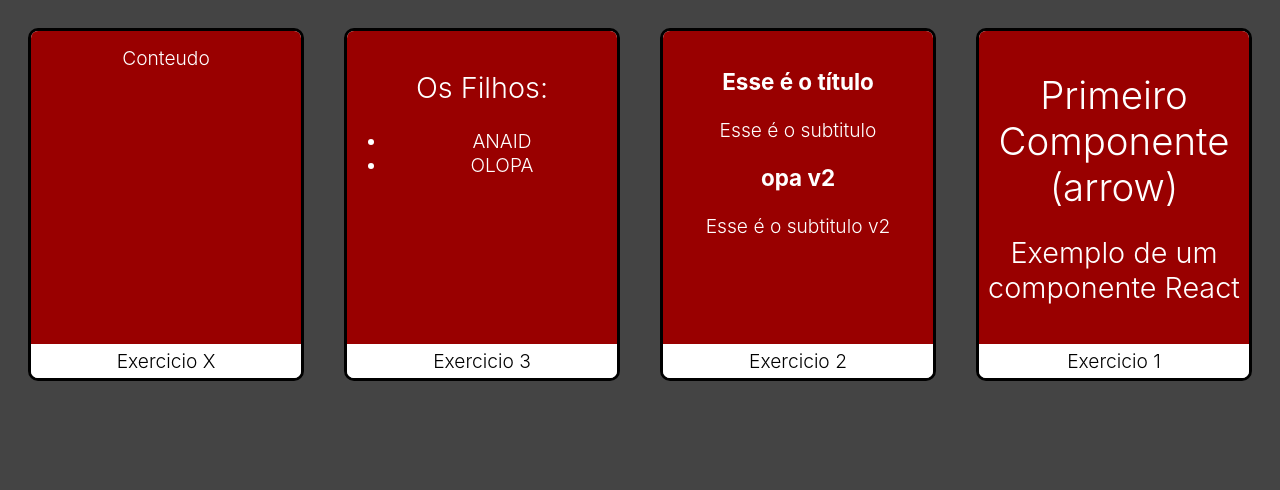
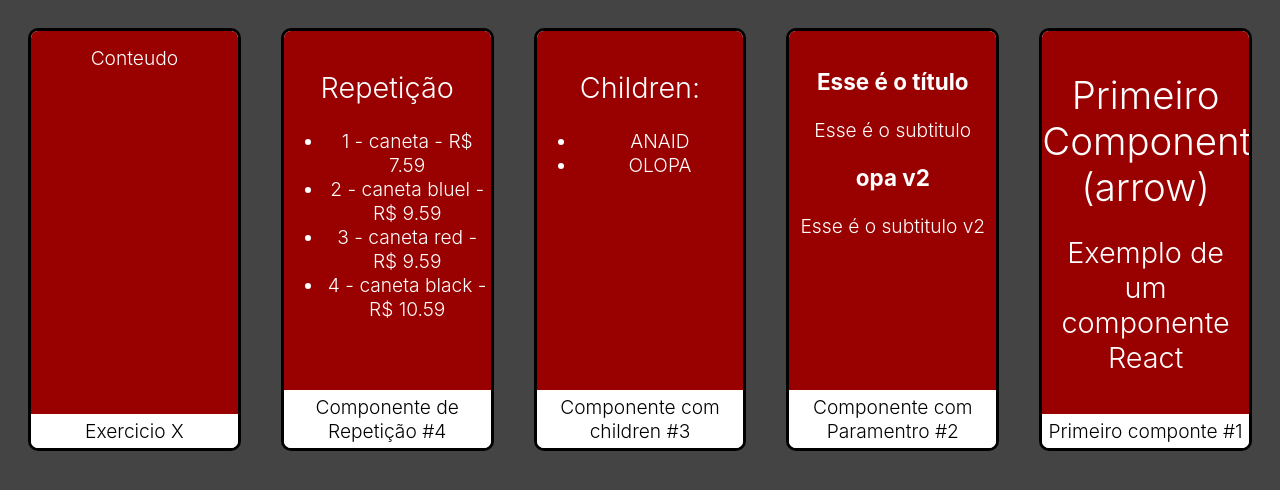
Before and after one commit to CronosUchoa/React-Praticando, a React (Create React App) app: page / in a window 1280 px wide. Shown: the top 490 px of the page. Built offline with nearby package versions, Linux system fonts and the light colour scheme.

Commit message:
componente de repetição

```diff
--- a/src/componentes/App.css
+++ b/src/componentes/App.css
@@ -1,3 +1,4 @@
 .App {
     display: flex;
+    flex-wrap: wrap;
 }
--- a/src/componentes/app.jsx
+++ b/src/componentes/app.jsx
@@ -1,9 +1,11 @@
 import React from 'react'
+import './App.css'
 import Primeiro from './layout/Primeiro'
 import ComParamentro from './layout/ComParamentro'
 import ComFilhos from './layout/ComFilhos'
 import Card from './layout/Card'
-import './App.css'
+import Repeticao from './layout/repeticao'
+
 
 const Appp = (props) =>(
 
@@ -12,7 +14,11 @@ const Appp = (props) =>(
     Conteudo
 </Card>
 
-<Card titulo="Exercicio 3">
+<Card titulo="Componente de Repetição #4">
+    <Repeticao></Repeticao>
+</Card>
+
+<Card titulo="Componente com children #3">
     <ComFilhos>
         <ul>
             <li>ANAID</li>
@@ -21,12 +27,12 @@ const Appp = (props) =>(
     </ComFilhos>
 </Card>
 
-<Card titulo="Exercicio 2">
+<Card titulo="Componente com Paramentro #2">
     <ComParamentro titulo="Esse é o título" subtitulo="Esse é o subtitulo"></ComParamentro>
     <ComParamentro titulo="opa v2" subtitulo="Esse é o subtitulo v2"/>
 </Card>
 
-<Card titulo="Exercicio 1">
+<Card titulo="Primeiro componte #1">
     <Primeiro></Primeiro>
 </Card>
 </div>)
--- /dev/null
+++ b/src/componentes/data/produtos.js
@@ -0,0 +1,8 @@
+let p =  [
+    {id:1, nome:'caneta', preco:'7.59'},
+    {id:2, nome:'caneta bluel', preco:'9.59'},
+    {id:3, nome:'caneta red', preco:'9.59'},
+    {id:4, nome:'caneta black', preco:'10.59'}
+]
+
+export default p;
--- a/src/componentes/layout/Card.css
+++ b/src/componentes/layout/Card.css
@@ -8,6 +8,7 @@
 
     display: flex;
     flex-direction: column;
+    max-width: 300px;
 }
 
 .Card .Conteudo {
--- a/src/componentes/layout/ComFilhos.jsx
+++ b/src/componentes/layout/ComFilhos.jsx
@@ -2,7 +2,7 @@ import React from 'react'
 
 const filhos = props =>
     <div>
-        <h2>Os Filhos:</h2>
+        <h2>Children:</h2>
         <div>
             {props.children}
         </div>
--- /dev/null
+++ b/src/componentes/layout/repeticao.jsx
@@ -0,0 +1,22 @@
+import React from 'react'
+import produtos from '../data/produtos'
+
+let repe = props => {
+
+    function getProdutosListItem(){
+        return produtos.map(prod =>{
+        return <li>{prod.id} - {prod.nome} - R$ {prod.preco}</li>
+        })
+    }
+
+    return (
+        <div>
+            <h2>Repetição</h2>
+            <ul>
+                {getProdutosListItem()}
+            </ul>
+        </div>
+    )
+}
+
+export default repe;
```
